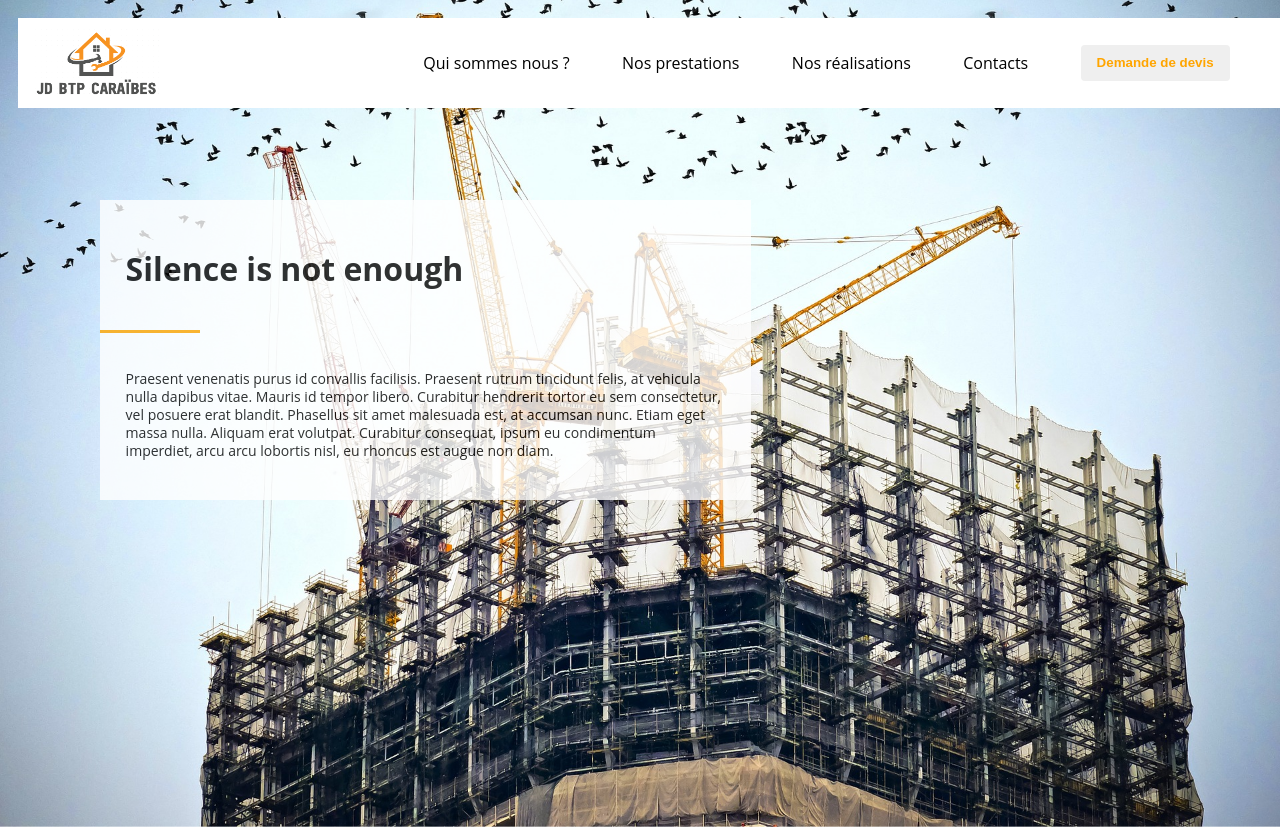
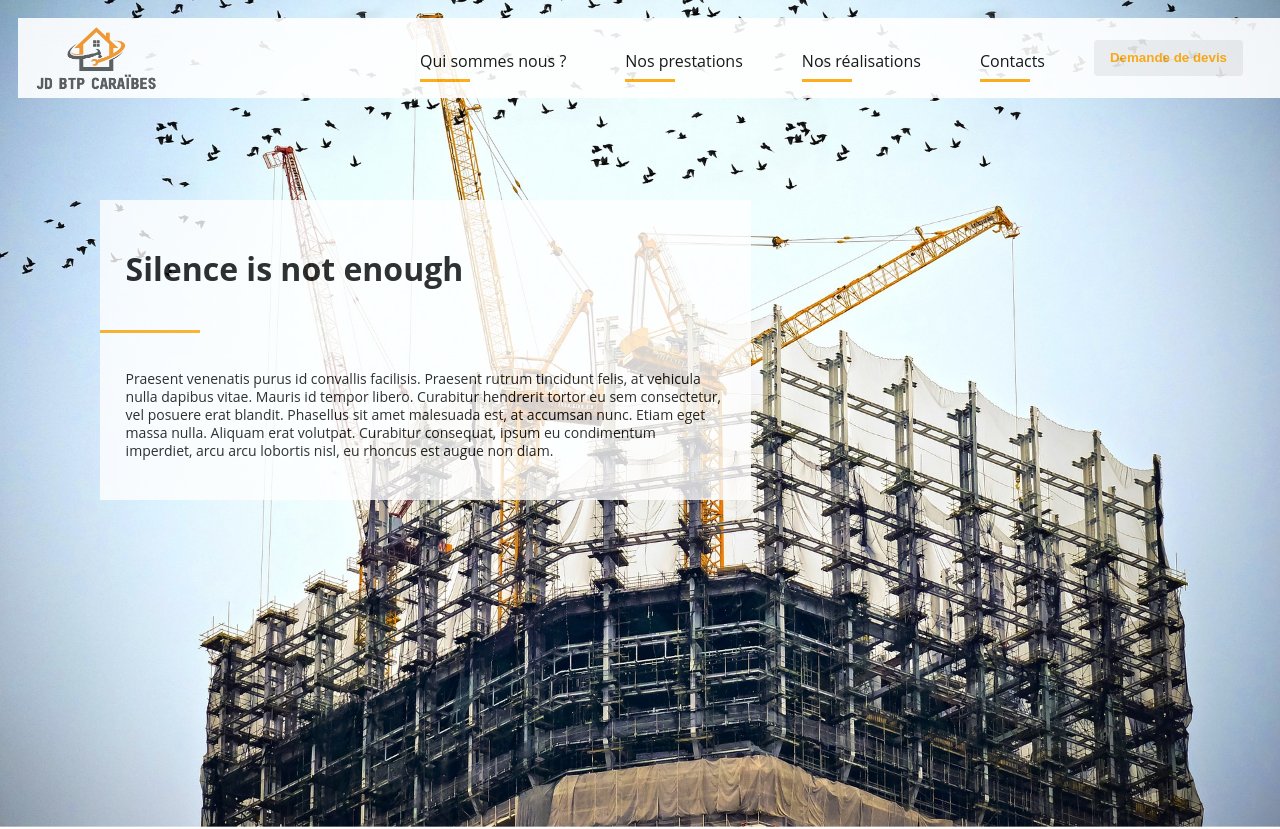
Before and after one commit to Thessalene/JDBtpWeb, an Angular app: page / in a window 1280 px wide. Shown: the top 829 px of the page. Built offline with nearby package versions, Linux system fonts and the light colour scheme.

Commit message:
Toolbar improvements : hover color change and adding of orange span

```diff
--- a/src/app/toolbar/toolbar.component.css
+++ b/src/app/toolbar/toolbar.component.css
@@ -1,11 +1,12 @@
 
   mat-toolbar {
-    height: 90px;
+    height: 80px;
     position: fixed;
     z-index: 100;
     margin: 0;
     width: 100%  !important;
     background-color: white;
+    opacity: 0.9;
   }
 
   .logo{
@@ -17,8 +18,30 @@
     flex: 1 1 auto;
   }
 
-
   button {
     color: orange;
     font-weight: bold;
   }
+
+  .menu-item{
+    display: flex;
+    align-items: flex-end;
+    padding: 10px;
+  }
+
+  .menu-item:hover{
+    color: orange;
+    font-weight: bold;
+
+  }
+
+  .menu-item p{
+    margin-bottom: 10px;
+  }
+
+  .menu-item span{
+    height: 3px;
+    width: 50px;
+    position: absolute;
+    background-color: orange;
+  }
--- a/src/app/toolbar/toolbar.component.html
+++ b/src/app/toolbar/toolbar.component.html
@@ -1,13 +1,33 @@
 <mat-toolbar color="primary">
     <img class="logo" src={{imagePath}}>
     <span class="example-spacer"></span>
-    <span>Qui sommes nous ?</span>
+
+    <div class="menu-item">
+      <p>Qui sommes nous ?</p>
+      <span></span>
+    </div>
+
     <span class="example-spacer"></span>
-    <span>Nos prestations</span>
+
+    <div class="menu-item">
+      <p>Nos prestations</p>
+      <span></span>
+    </div>
+
     <span class="example-spacer"></span>
-    <span>Nos réalisations</span>
+
+    <div class="menu-item">
+      <p>Nos réalisations</p>
+      <span></span>
+    </div>
+
     <span class="example-spacer"></span>
-    <span>Contacts</span>
+
+    <div class="menu-item">
+      <p>Contacts</p>
+      <span></span>
+    </div>
+
     <span class="example-spacer"></span>
     <button mat-raised-button>Demande de devis</button>
     <span class="example-spacer"></span>
```
